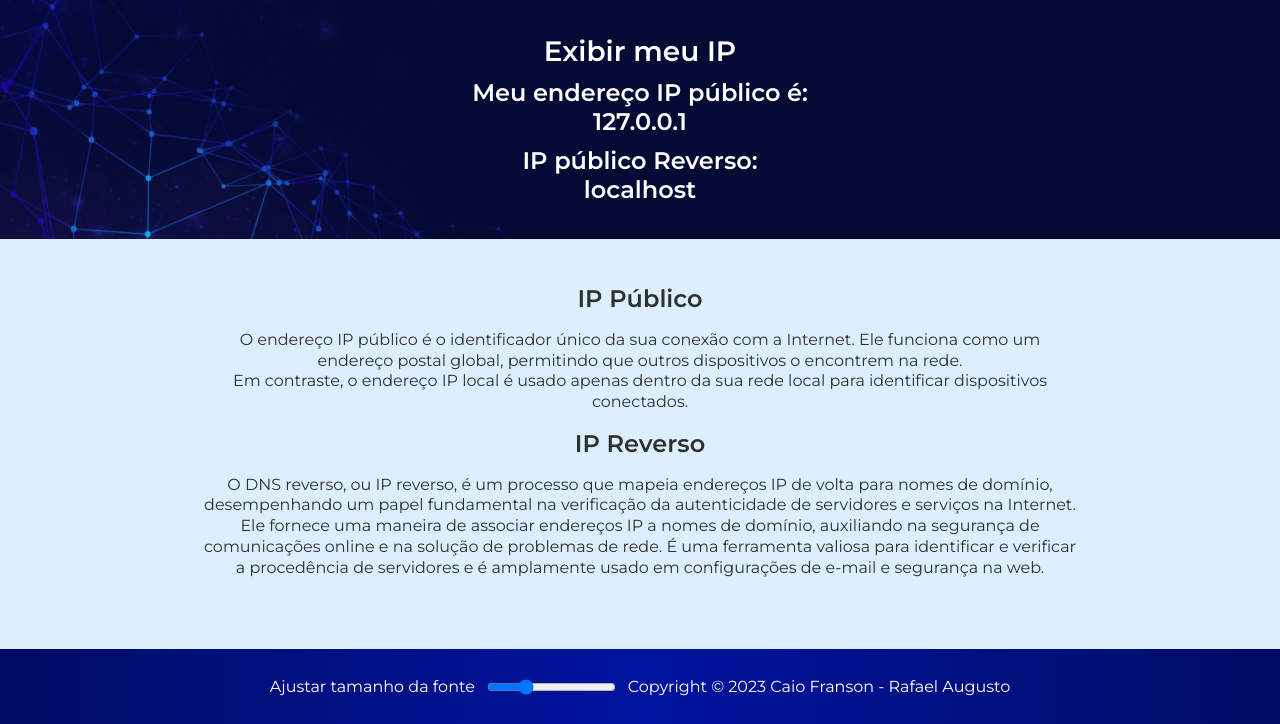
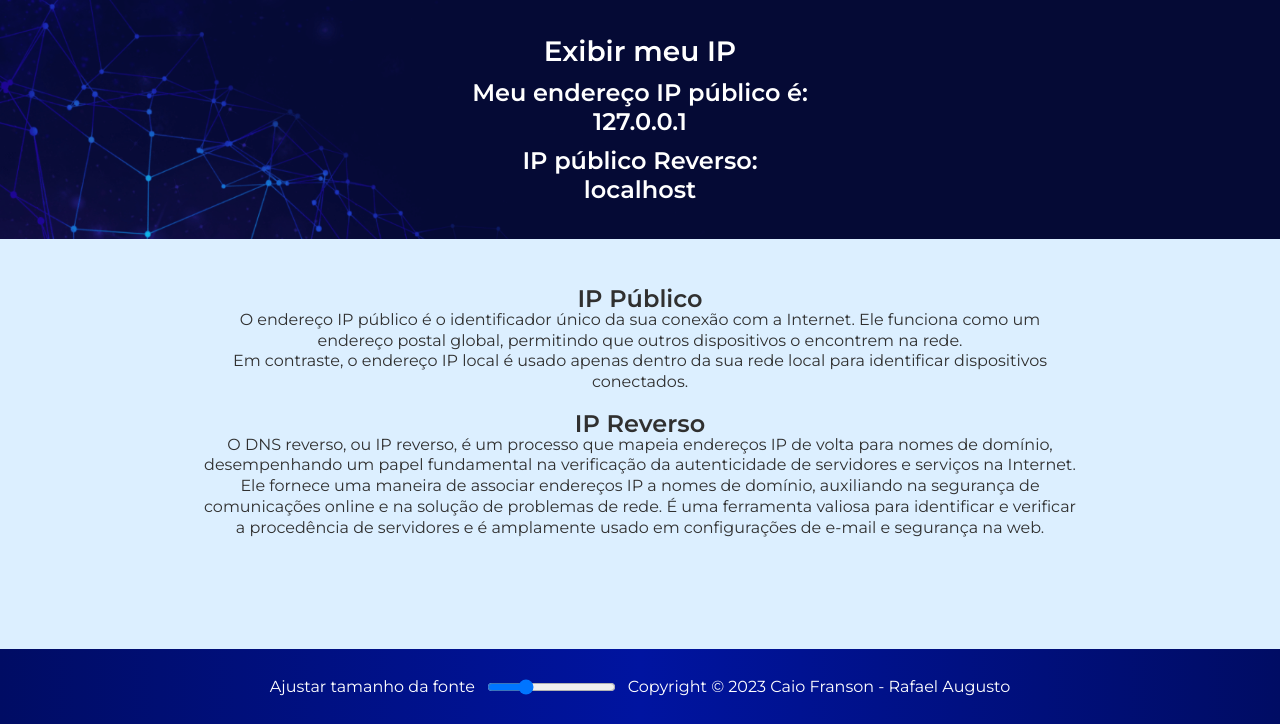
Before and after one commit to rafafrd/Calculadora-de-subrede, a PHP site: page /exibirip.php in a window 1280 px wide. Shown: the part 76-800 px from the top of the page. Run offline with PHP 8.4, Linux system fonts and the light colour scheme.

Commit message:
fix css: page ip

```diff
--- a/exibirip.php
+++ b/exibirip.php
@@ -55,7 +55,7 @@
 
 
   <!-- TODO: REMOVER O ESPAÇO ACIMA, E CENTRALIZAR O TEXTO -->
-  <div class="explicacao">
+  <div class="explicacaoip">
     <h2>IP Público</h2>
     <p>O endereço IP público é o identificador único da sua conexão com a Internet.
         Ele funciona como um endereço postal global, permitindo que outros dispositivos o encontrem na rede.
--- a/public/style/style.css
+++ b/public/style/style.css
@@ -115,6 +115,14 @@ form h2 {
   line-height: 130%;
   max-width: 90%;
   color: #303030;
+  margin-top: 20px;
+}
+
+.explicacaoip {
+  text-align: center;
+  line-height: 130%;
+  max-width: 90%;
+  color: #303030;
   margin-top: 50px;
 }
 
```
